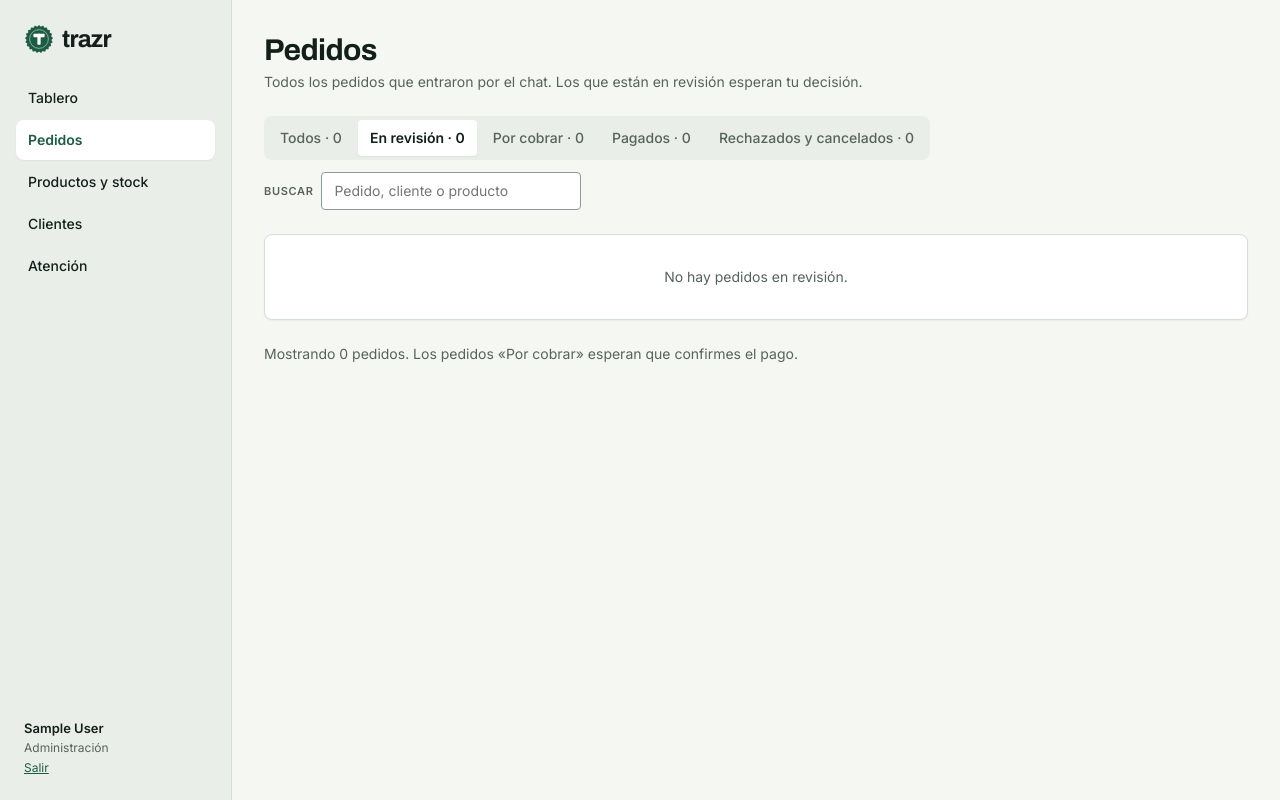
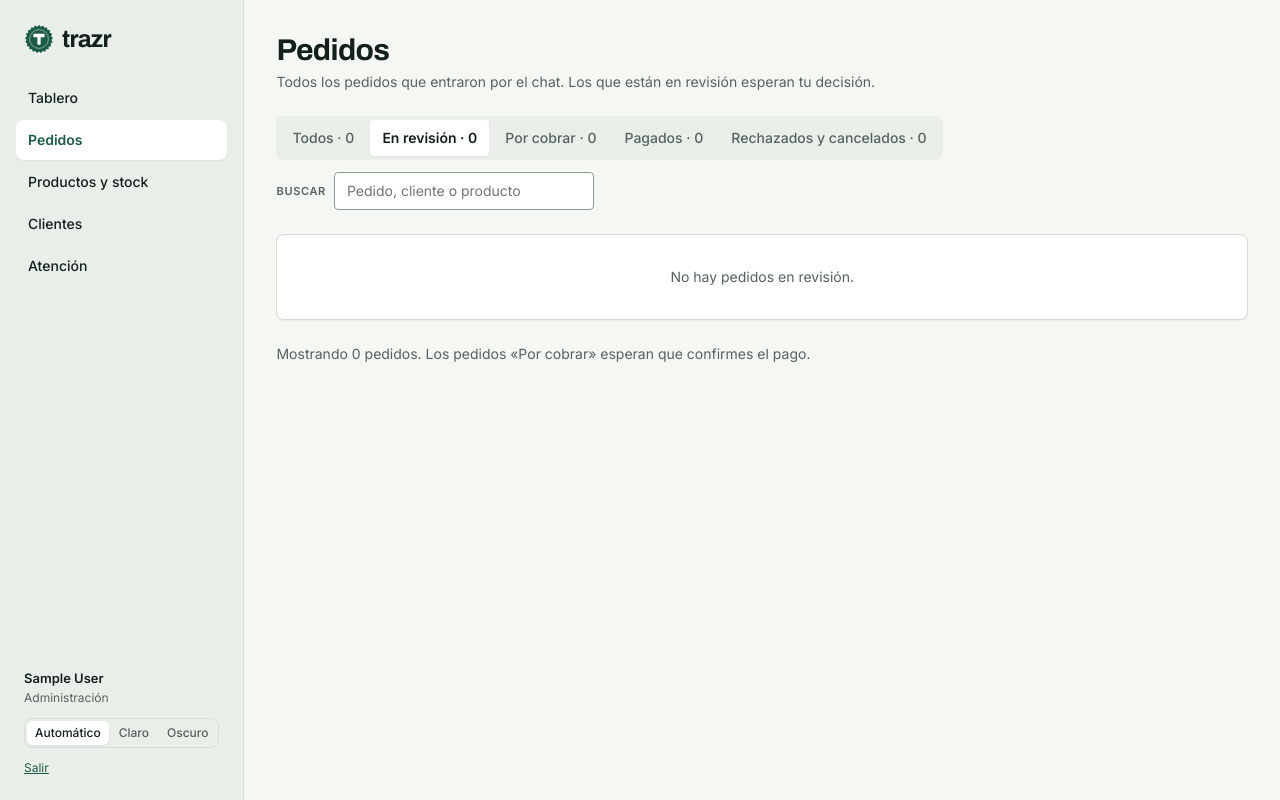
Before and after one commit to JosemariaHenriquezC/TRAZR, a FastAPI app: page /admin/pedidos in a window 1280 px wide. Run offline with FastAPI, Linux system fonts and the light colour scheme; the visitor is signed in with stand-in values (Sample User, id 1); tables that the repository leaves empty hold one stand-in row (values such as "Sample post").

Commit message:
Panel: botón de tema Automático / Claro / Oscuro
Co-Authored-By: Claude Opus 5.5 <noreply@anthropic.com>
Claude-Session: https://claude.ai/code/session_01PWg987fXLTQ3eZk3JRRLQp

```diff
--- a/app/web/static/admin.css
+++ b/app/web/static/admin.css
@@ -12,14 +12,24 @@
   --shadow-panel:0 1px 2px rgba(19,32,26,.06); --shadow-pop:0 8px 24px rgba(19,32,26,.16);
   --ease:cubic-bezier(.2,.7,.2,1);
 }
+/* Tema: automático (sigue al dispositivo) salvo que el admin elija Claro u Oscuro en el menú
+   (data-theme en <html>, guardado en el navegador). */
+:root { color-scheme: light; }
 @media (prefers-color-scheme: dark) {
-  :root {
+  :root:not([data-theme="light"]) {
     --surface:#0e1512; --surface-raised:#16201b; --surface-sunken:#0a100d; --line:#2a3630; --line-strong:#5d6b64;
     --ink:#e7efe9; --ink-muted:#9eaca5; --monte:#62c495; --monte-hover:#7fd3aa; --on-monte:#0b1a13;
     --limon-soft:#3a3314; --ok:#53c98f; --ok-soft:#163326; --warn:#f2aa48; --warn-soft:#3a2a12; --danger:#f08a80; --danger-soft:#3d1a17;
     --shadow-pop:0 8px 24px rgba(0,0,0,.4);
     color-scheme: dark;
   }
+}
+:root[data-theme="dark"] {
+    --surface:#0e1512; --surface-raised:#16201b; --surface-sunken:#0a100d; --line:#2a3630; --line-strong:#5d6b64;
+    --ink:#e7efe9; --ink-muted:#9eaca5; --monte:#62c495; --monte-hover:#7fd3aa; --on-monte:#0b1a13;
+    --limon-soft:#3a3314; --ok:#53c98f; --ok-soft:#163326; --warn:#f2aa48; --warn-soft:#3a2a12; --danger:#f08a80; --danger-soft:#3d1a17;
+    --shadow-pop:0 8px 24px rgba(0,0,0,.4);
+    color-scheme: dark;
 }
 
 * { box-sizing:border-box; }
@@ -46,6 +56,12 @@ a { color:var(--monte); } a:hover { color:var(--monte-hover); }
 .count { min-width:20px; padding:0 6px; border-radius:999px; background:var(--limon); color:var(--on-limon); font:600 12px/20px var(--font-sans); text-align:center; }
 .side__foot { margin-top:auto; display:flex; flex-direction:column; gap:var(--space-1); padding:0 var(--space-2); font-size:12px; line-height:16px; color:var(--ink-muted); }
 .side__foot strong { color:var(--ink); font-weight:600; font-size:13px; }
+.theme-switch { display:flex; gap:2px; margin:var(--space-2) 0; padding:2px; border:1px solid var(--line); border-radius:var(--radius-md);
+  background:var(--surface-sunken); width:max-content; }
+.theme-switch button { border:0; background:none; color:var(--ink-muted); font:500 12px/16px var(--font-sans); padding:4px 8px;
+  border-radius:6px; cursor:pointer; transition:background-color .15s var(--ease), color .15s var(--ease); }
+.theme-switch button:hover { color:var(--ink); }
+.theme-switch button[aria-pressed="true"] { background:var(--surface-raised); color:var(--ink); box-shadow:var(--shadow-panel); }
 .nav-link-btn { background:none; border:0; padding:0; color:var(--monte); font:inherit; cursor:pointer; text-decoration:underline; }
 
 /* Botón hamburguesa (solo en pantallas angostas) */
--- a/app/web/templates/base.html
+++ b/app/web/templates/base.html
@@ -9,6 +9,10 @@
 <link rel="icon" href="/static/marca/favicon-32.png" sizes="32x32" type="image/png">
 <link rel="apple-touch-icon" href="/static/marca/apple-touch-icon.png">
 <meta name="theme-color" content="#1d5c44">
+<script>
+// Tema elegido en este navegador (Automático / Claro / Oscuro), antes de pintar para que no parpadee.
+try { var t = localStorage.getItem("trazr-tema"); if (t === "light" || t === "dark") document.documentElement.dataset.theme = t; } catch (e) {}
+</script>
 <link rel="stylesheet" href="/static/components.css">
 <link rel="stylesheet" href="/static/admin.css">
 </head>
@@ -32,6 +36,11 @@
       </nav>
       <div class="side__foot">
         <strong>{{ admin.name }}</strong><span>Administración</span>
+        <div class="theme-switch" role="group" aria-label="Tema del panel">
+          <button type="button" data-theme-choice="auto">Automático</button>
+          <button type="button" data-theme-choice="light">Claro</button>
+          <button type="button" data-theme-choice="dark">Oscuro</button>
+        </div>
         <form method="post" action="/admin/salir"><input type="hidden" name="csrf_token" value="{{ csrf }}"><button class="nav-link-btn" type="submit">Salir</button></form>
       </div>
     </div>
@@ -60,6 +69,23 @@
     if (e.key === "Escape" && side.classList.contains("is-open")) { toggle.click(); toggle.focus(); }
   });
 
+  // Tema: Automático (como el dispositivo), Claro u Oscuro; se recuerda en este navegador.
+  var root = document.documentElement;
+  var choices = document.querySelectorAll("[data-theme-choice]");
+  function paint() {
+    var current = root.dataset.theme || "auto";
+    choices.forEach(function (b) { b.setAttribute("aria-pressed", b.dataset.themeChoice === current ? "true" : "false"); });
+  }
+  choices.forEach(function (b) {
+    b.addEventListener("click", function () {
+      var t = b.dataset.themeChoice;
+      if (t === "auto") { delete root.dataset.theme; } else { root.dataset.theme = t; }
+      try { if (t === "auto") localStorage.removeItem("trazr-tema"); else localStorage.setItem("trazr-tema", t); } catch (e) {}
+      paint();
+    });
+  });
+  paint();
+
   // Se refresca sola: cada 10 s pregunta si cambió algo (pedidos, stock, avisos).
   // Si estás escribiendo en un formulario no recarga: muestra «Hay novedades».
   var version = document.body.dataset.version;
--- a/app/web/templates/login.html
+++ b/app/web/templates/login.html
@@ -8,6 +8,10 @@
 <link rel="icon" href="/static/marca/favicon-32.png" sizes="32x32" type="image/png">
 <link rel="apple-touch-icon" href="/static/marca/apple-touch-icon.png">
 <meta name="theme-color" content="#1d5c44">
+<script>
+// Tema elegido en este navegador (Automático / Claro / Oscuro), antes de pintar para que no parpadee.
+try { var t = localStorage.getItem("trazr-tema"); if (t === "light" || t === "dark") document.documentElement.dataset.theme = t; } catch (e) {}
+</script>
 <link rel="stylesheet" href="/static/components.css">
 <link rel="stylesheet" href="/static/admin.css">
 <style>
```
